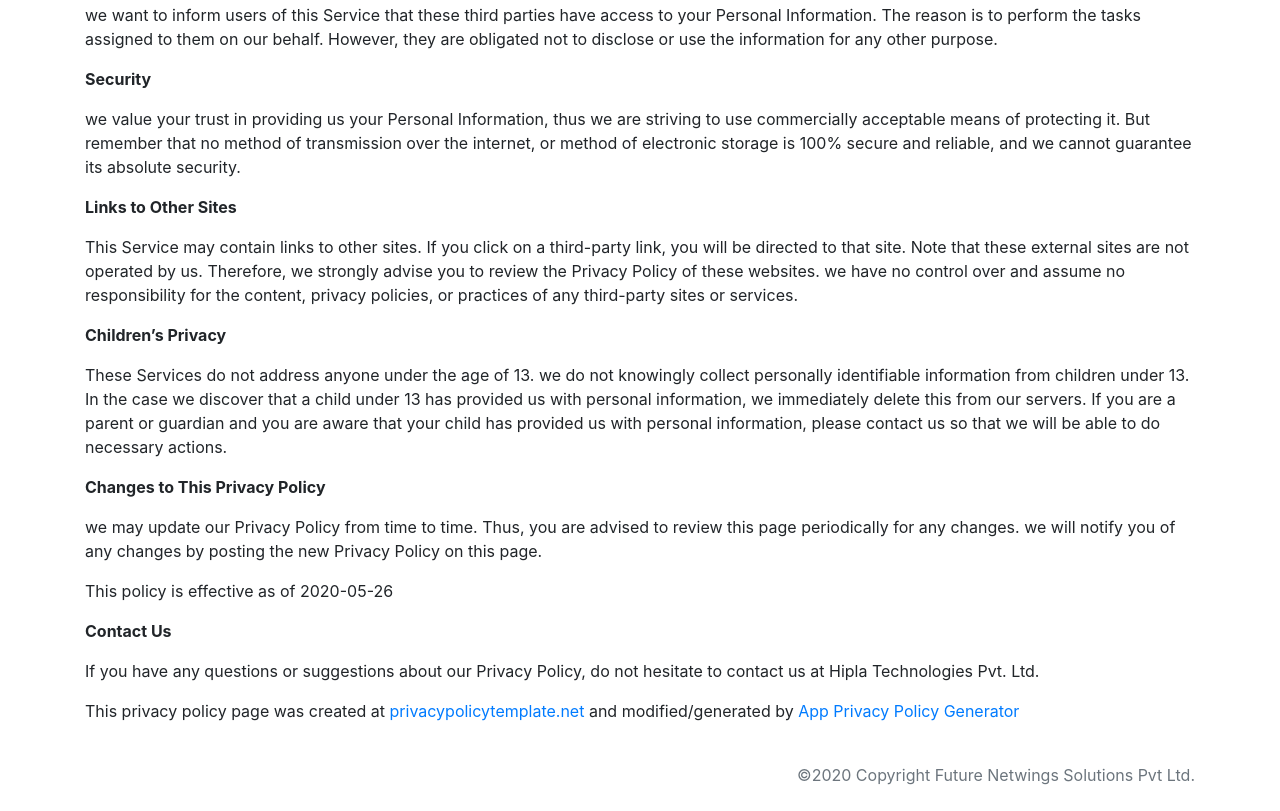
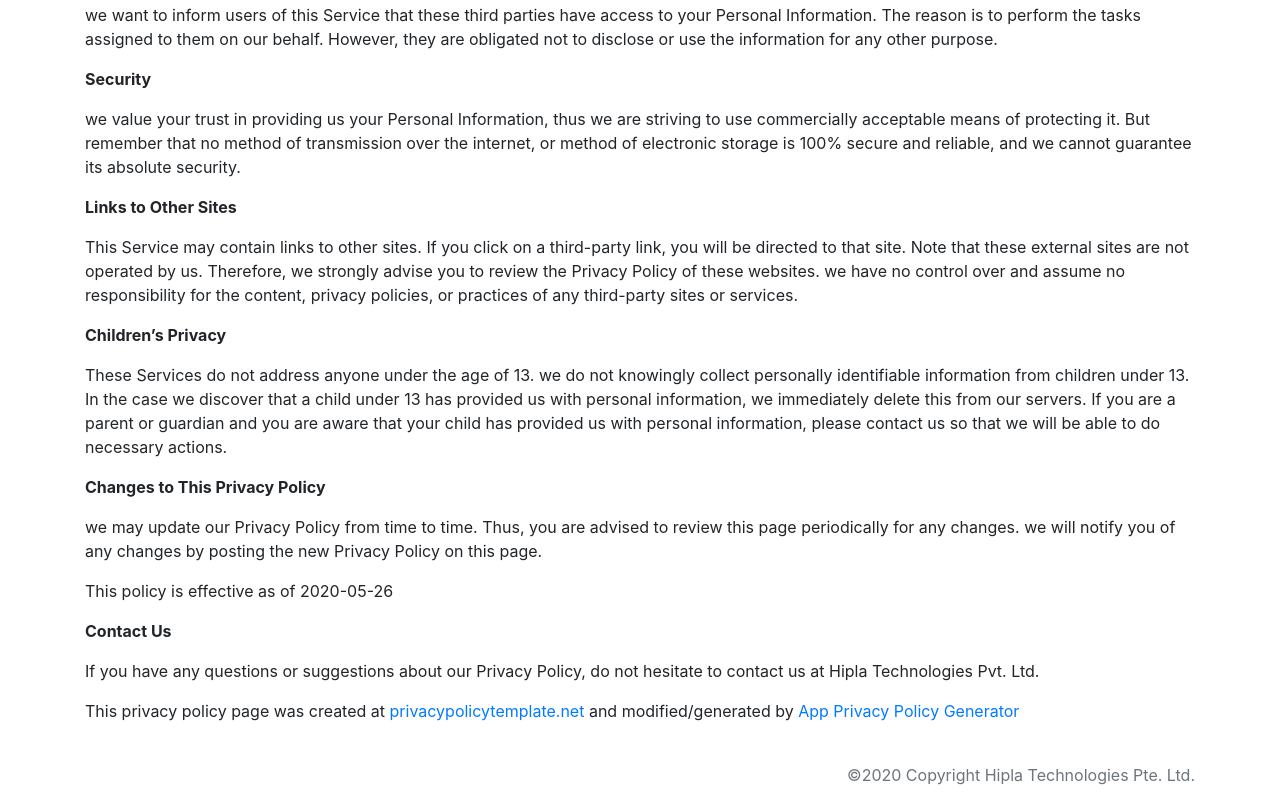
Before and after one commit to DoTA93/contatrack, a plain HTML site: page privacy.html in a window 1280 px wide. Shown: the part 1220-2031 px from the top of the page. Drawn offline with nearby package versions, Linux system fonts and the light colour scheme.

Commit message:
updated copyright

```diff
--- a/privacy.html
+++ b/privacy.html
@@ -149,7 +149,7 @@
 
     <footer class="footer mt-auto py-4">
         <div class="container text-right">
-          <span class="text-muted">©2020 Copyright Future Netwings Solutions Pvt Ltd.</span>
+          <span class="text-muted">©2020 Copyright Hipla Technologies Pte. Ltd.</span>
         </div>
       </footer>
 
```
Also changed, not shown: terms-conditions.html (+1 -1 lines).
